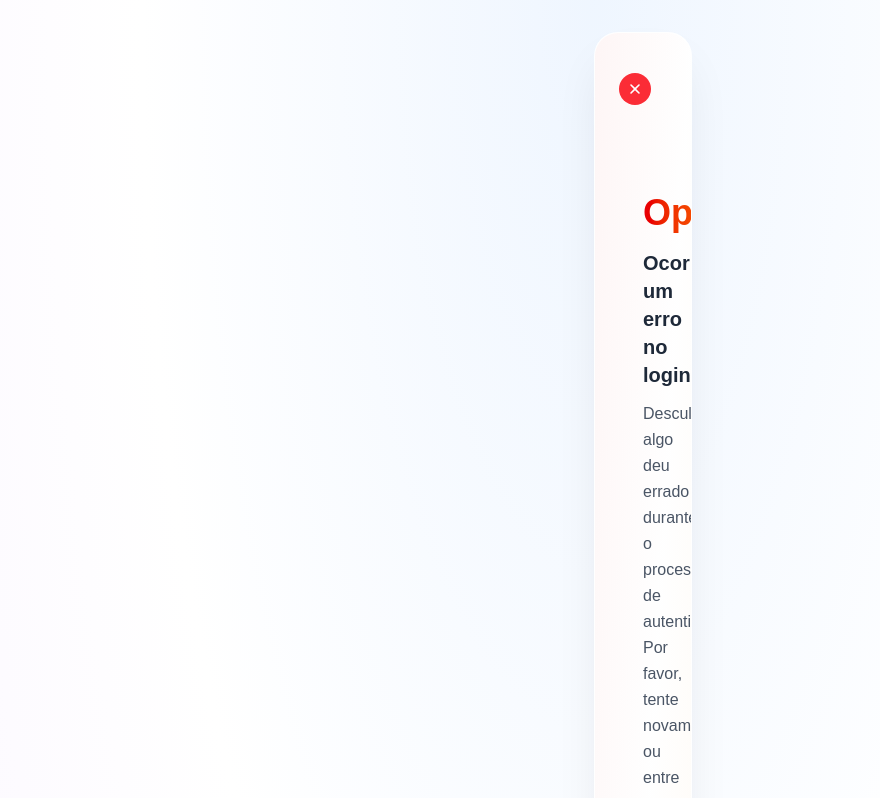
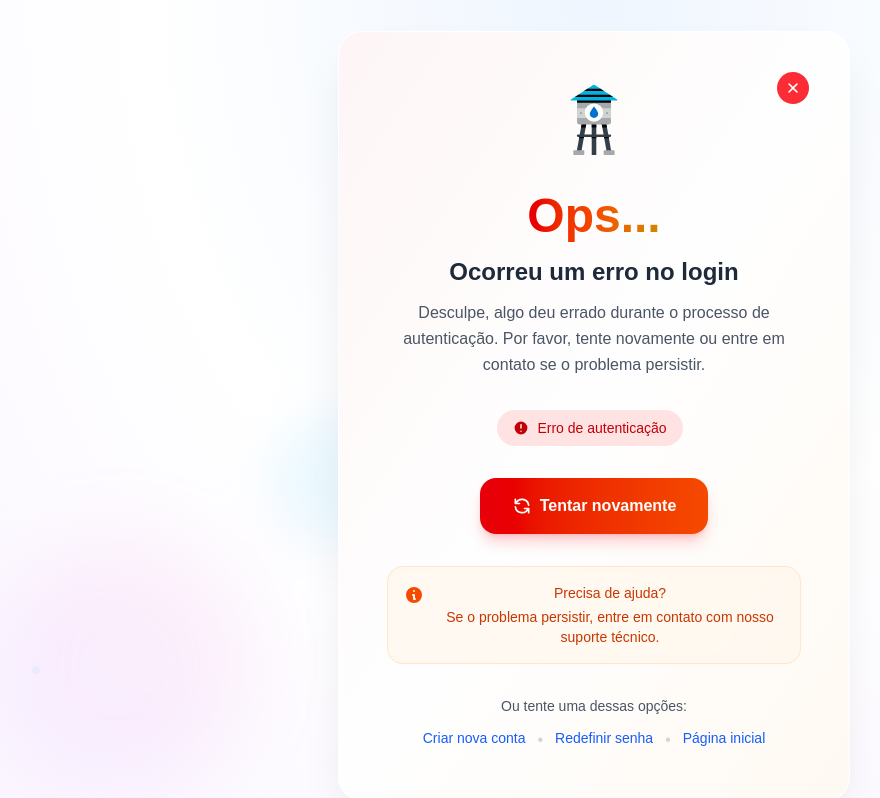
Before and after one commit to olhononivel/app, a Next.js app: page /auth/error in a window 1280 px wide. Shown: the top 798 px of the page, without its empty margins (46-926 px from the left). Built offline with nearby package versions, Linux system fonts and the light colour scheme.

Commit message:
fix: fixs link and layout

```diff
--- a/src/components/auth/error-card.tsx
+++ b/src/components/auth/error-card.tsx
@@ -1,16 +1,16 @@
 import Image from "next/image";
 import Link from "next/link";
-import logo from "../../../public/images/logo.svg";
+import logo from "../../../public/images/water-tank.svg";
 
 const ErrorCard = () => {
 	return (
-		<div className="@container min-h-screen flex items-center justify-center p-4">
+		<div className="min-h-screen flex items-center justify-center">
 			<div className="w-full max-w-lg mx-auto">
 				<div className="relative bg-white/90 backdrop-blur-xl rounded-3xl shadow-2xl shadow-gray-900/10 border border-white/20 p-8 md:p-12 overflow-hidden text-center">
 					{/* Background gradient interno */}
 					<div className="absolute inset-0 bg-linear-to-br from-red-50 via-white to-orange-50 opacity-70"></div>
 
-					<div className="relative z-10">
+					<div className="relative z-10 gap-2">
 						{/* Logo com ícone de erro */}
 						<div className="relative mb-8">
 							<Image
@@ -43,7 +43,7 @@ const ErrorCard = () => {
 						</p>
 
 						{/* Status de erro */}
-						<div className="inline-flex items-center px-4 py-2 rounded-full bg-red-100 text-red-700 text-sm font-medium mb-8">
+						<div className="inline-flex items-center mr-2 px-4 py-2 rounded-full bg-red-100 text-red-700 text-sm font-medium mb-8">
 							<svg className="w-4 h-4 mr-2" fill="currentColor" viewBox="0 0 20 20">
 								<path fillRule="evenodd" d="M18 10a8 8 0 11-16 0 8 8 0 0116 0zm-7 4a1 1 0 11-2 0 1 1 0 012 0zm-1-9a1 1 0 00-1 1v4a1 1 0 102 0V6a1 1 0 00-1-1z" clipRule="evenodd" />
 							</svg>
--- a/src/components/landingPage/headerLP.tsx
+++ b/src/components/landingPage/headerLP.tsx
@@ -31,9 +31,7 @@ export function HeaderLP() {
 					<div className="flex items-center justify-between h-16 @lg:h-20">
 						{/* Logo */}
 						<div className="flex-shrink-0">
-							<Link href="/" className="group block">
-								<Logo />
-							</Link>
+							<Logo />
 						</div>
 
 						{/* Menu Desktop */}
```
